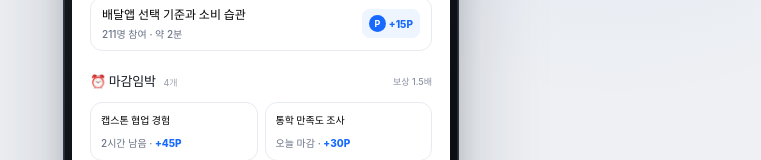
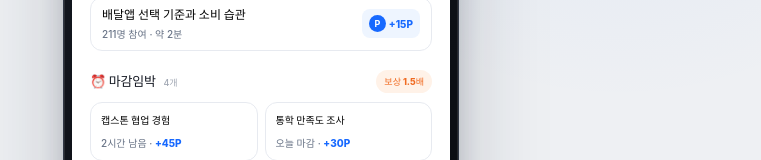
Before and after one commit to SJW1104/drunkdog, a React (Vite) app in the folder frontend/: page / in a window 1280 px wide. Shown: the part 362-522 px from the top of the page, without its empty margins (379-1140 px from the left). Built offline with nearby package versions, Linux system fonts and the light colour scheme; a web font is replaced by a local one.

Commit message:
style: align gift cards and emphasize bonus rewards

```diff
--- a/frontend/src/App.css
+++ b/frontend/src/App.css
@@ -2092,3 +2092,42 @@ button:focus-visible {
 .daily-ad-progress { height: 6px; overflow: hidden; border-radius: 99px; background: #dfe5ee; }
 .daily-ad-progress span { display: block; height: 100%; border-radius: inherit; background: var(--blue); transition: width 180ms ease; }
 .watch-card button:disabled { background: #cbd2de; cursor: default; }
+/* Gift card sizing and reward emphasis */
+.gift-card {
+  width: 100%;
+  min-height: 118px;
+  grid-template-columns: 132px minmax(0, 1fr) auto;
+  box-sizing: border-box;
+}
+
+.gift-image {
+  width: 100%;
+  height: 76px;
+}
+
+.gift-card > span {
+  min-width: 0;
+  text-align: left;
+}
+
+.gift-card > strong {
+  justify-self: end;
+  color: var(--blue);
+  font-size: 11px;
+  white-space: nowrap;
+}
+
+.section-header .section-action.is-boost {
+  padding: 5px 8px;
+  border-radius: 999px;
+  background: #fff2e8;
+  color: #f06b22;
+  font-size: 9px;
+  font-weight: 800;
+}
+
+@media (max-width: 360px) {
+  .gift-card {
+    grid-template-columns: 108px minmax(0, 1fr) auto;
+  }
+}
--- a/frontend/src/App.jsx
+++ b/frontend/src/App.jsx
@@ -95,7 +95,7 @@ function SectionHeader({ icon, title, count, action }) {
   return (
     <div className="section-header">
       <strong><span>{icon}</span> {title} <small>{count}</small></strong>
-      {action ? <button type="button">{action}</button> : null}
+      {action ? <button type="button" className={action.includes('1.5배') ? 'section-action is-boost' : 'section-action'}>{action}</button> : null}
     </div>
   )
 }
```
